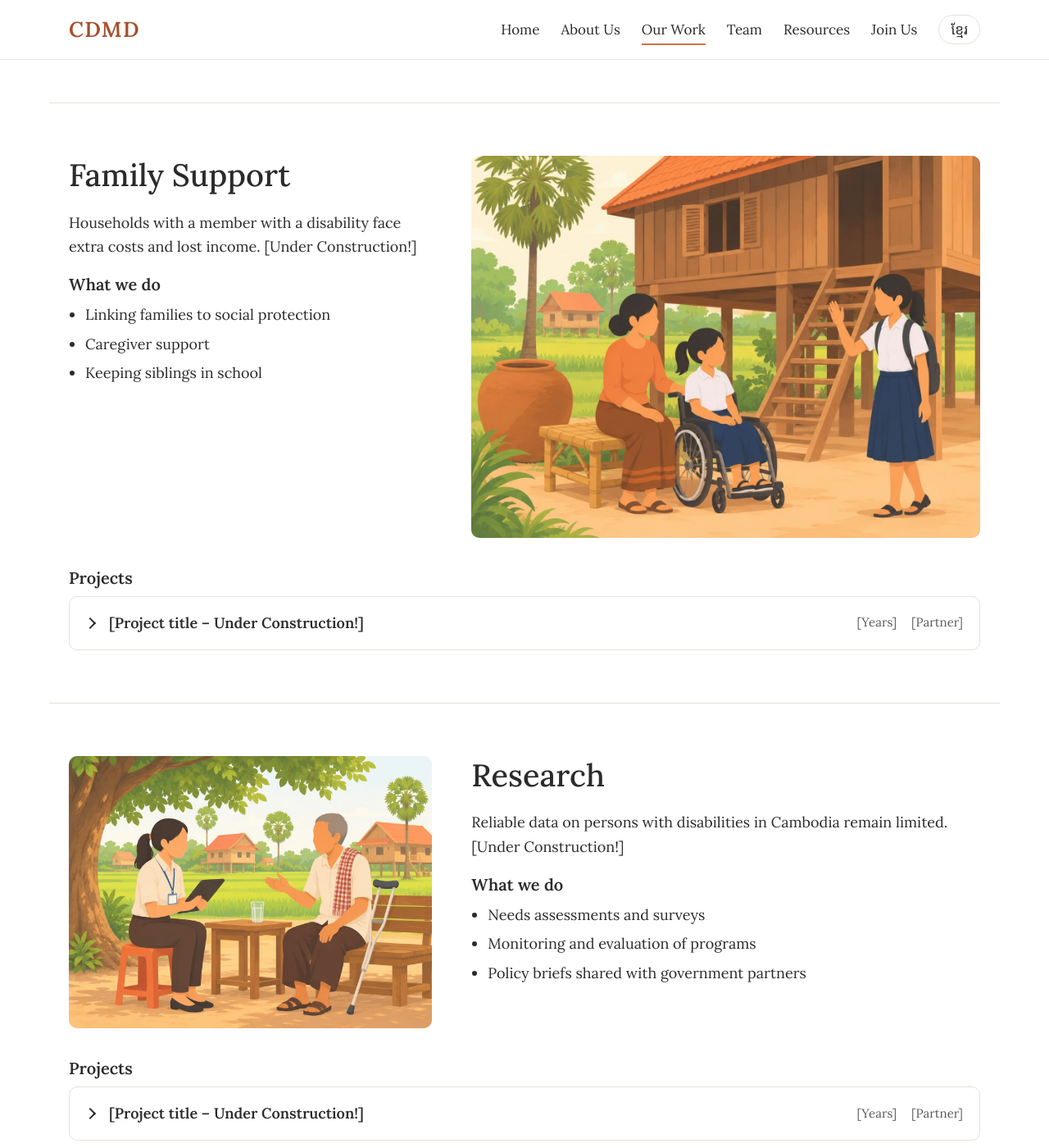
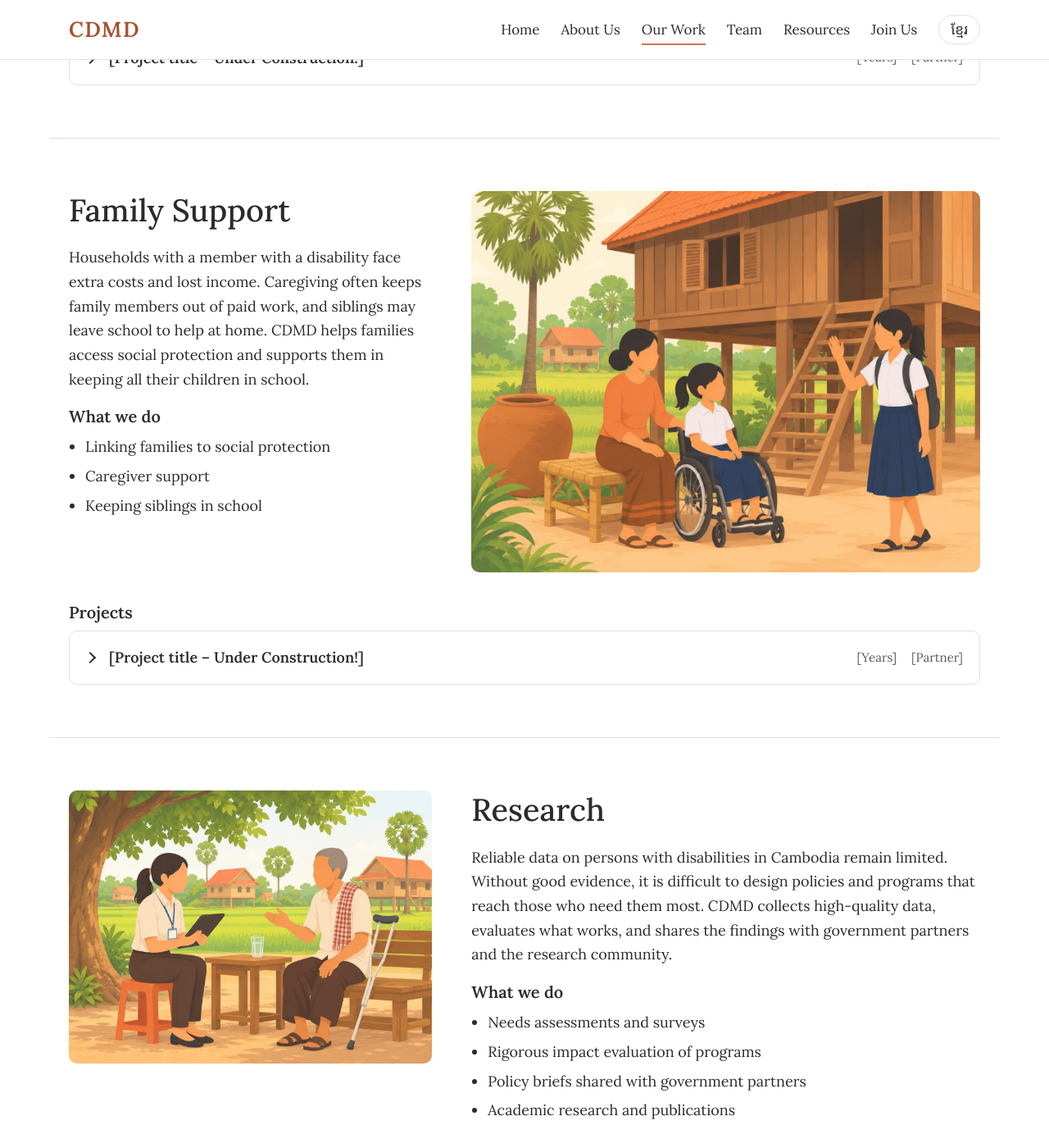
Before and after one commit to cdmd-cambodia/cdmd-cambodia.github.io, a Jekyll site: the page built from en/work.html, in a window 1280 px wide and 1400 px high, scrolled down 1584 px. Shown: the whole window at 82% size. Built offline with Jekyll 4.4.1, drawn with Linux system fonts in a browser that asks for light colours; some of the changed text lies outside the part shown.

Commit message:
Revise problem descriptions in en.yml
Updated problem statements for Employment Support, Family Support, and Research sections to provide detailed context and remove 'Under Construction!' notes.

```diff
--- a/_data/en.yml
+++ b/_data/en.yml
@@ -172,7 +172,7 @@ work:
       summary: "We provide skills training and employment support for persons with disabilities."
       photo: "/assets/images/employment-support.jpg"
       photo_alt: "Skills training session"
-      problem: "Adults with disabilities face barriers to skills and decent work. [Under Construction!]"
+      problem: "Adults with disabilities face barriers to skills and decent work. Many have had limited access to education and vocational training, and employers are often unaware of their abilities. CDMD provides skills training and works with employers to help persons with disabilities find and keep decent jobs."
       activities:
         - "Vocational skills training"
         - "Job matching and placement"
@@ -188,7 +188,7 @@ work:
       summary: "We support families of persons with disabilities to stay economically secure."
       photo: "/assets/images/family-support.jpg"
       photo_alt: "Family activity"
-      problem: "Households with a member with a disability face extra costs and lost income. [Under Construction!]"
+      problem: "Households with a member with a disability face extra costs and lost income. Caregiving often keeps family members out of paid work, and siblings may leave school to help at home. CDMD helps families access social protection and supports them in keeping all their children in school."
       activities:
         - "Linking families to social protection"
         - "Caregiver support"
@@ -204,11 +204,12 @@ work:
       summary: "We generate evidence to improve our programs and inform policy."
       photo: "/assets/images/research-evidence.jpg"
       photo_alt: "Survey data collection"
-      problem: "Reliable data on persons with disabilities in Cambodia remain limited. [Under Construction!]"
+      problem: "Reliable data on persons with disabilities in Cambodia remain limited. Without good evidence, it is difficult to design policies and programs that reach those who need them most. CDMD collects high-quality data, evaluates what works, and shares the findings with government partners and the research community."
       activities:
         - "Needs assessments and surveys"
-        - "Monitoring and evaluation of programs"
+        - "Rigorous impact evaluation of programs"
         - "Policy briefs shared with government partners"
+        - "Academic research and publications"
       projects:
         - title: "[Project title – Under Construction!]"
           years: "[Years]"
```
